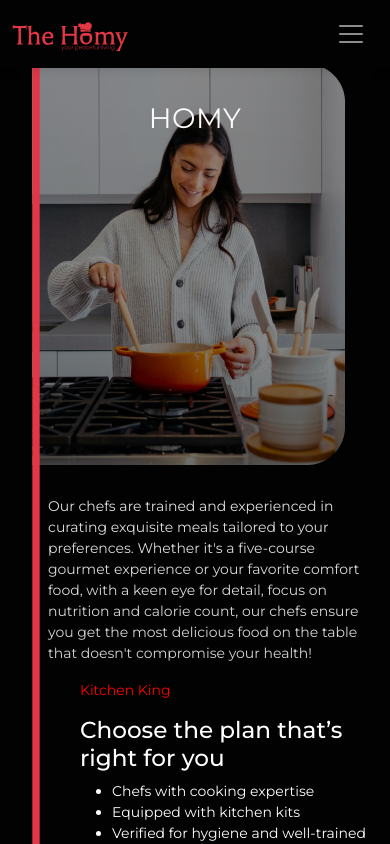
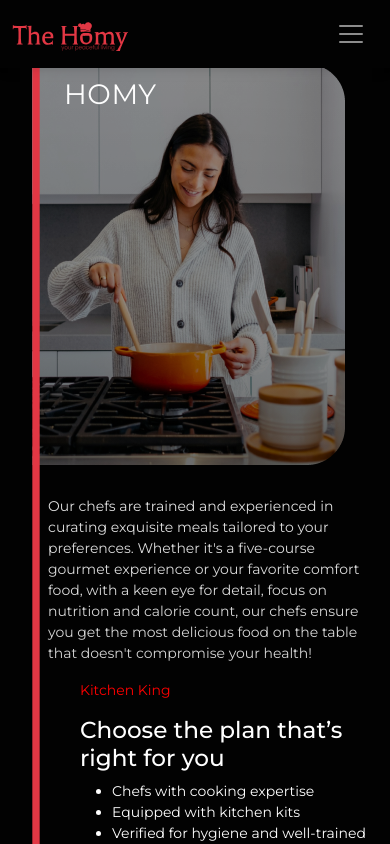
Before and after one commit to vanshika8750/The-Homy, a React (Vite) app: page /homy in a window 390 px wide. Shown: the top 844 px of the page. Built offline with nearby package versions, Linux system fonts and the light colour scheme.

Commit message:
minor changes

```diff
--- a/src/Pages/Homy/Homy.css
+++ b/src/Pages/Homy/Homy.css
@@ -231,6 +231,7 @@
 		flex-direction: column;
 	}
 	.KitchenKing-homyimg {
+		position: absolute;
 		top: 4rem;
 	}
 	.KitchenKing-homy-price-amount h3 {
@@ -245,14 +246,17 @@
 		margin-top: 2rem;
 	}
 	.KitchenKing-homy-Heading {
-		/* margin-left: 1rem; */
+		margin-left: 4rem;
+		width: auto;
+		/* justify-self:flex-start ; */
+		top: 5rem;
+		left: 0rem;
 		margin-top: 0rem;
 	}
 	.KitchenKing-homy-Heading h1 {
 		font-size: 28px;
 	}
-	.book-now-btnh
- {
+	.book-now-btnh {
 		margin-left: 0rem;
 		margin-bottom: 2rem;
 		margin-top: 2rem;
@@ -329,8 +333,8 @@
 		font-size: 18px;
 		left: 3rem;
 	}
-	.book-now-btnh
- {margin-left: 0rem;
+	.book-now-btnh {
+		margin-left: 0rem;
 		margin-bottom: 2rem;
 		margin-top: 2rem;
 	}
@@ -418,8 +422,8 @@
 		font-size: 18px;
 		left: 3rem;
 	}
-	.book-now-btnh
- {margin-left: 0rem;
+	.book-now-btnh {
+		margin-left: 0rem;
 		margin-bottom: 2rem;
 		margin-top: 2rem;
 	}
@@ -481,7 +485,7 @@
 	}
 	.KitchenKing-homyimg img {
 		width: 95%;
-		margin-top: -1.4rem;
+		margin-top: -1.5rem;
 		display: block;
 		margin-left: 0.6rem;
 	}
@@ -493,8 +497,8 @@
 		font-size: 18px;
 		left: 7rem;
 	}
-	.book-now-btnh
- {margin-left: 0rem;
+	.book-now-btnh {
+		margin-left: 0rem;
 		margin-bottom: 2rem;
 		margin-top: 2rem;
 	}
--- a/src/Pages/HomyPro/HomyPro.css
+++ b/src/Pages/HomyPro/HomyPro.css
@@ -239,6 +239,7 @@
 	}
 	.KitchenKing-homypro-Heading {
 		width: auto;
+		justify-self:flex-start ;
 		top: 5rem;
 		left: 0rem;
 	}
--- a/src/Pages/HomyProMax/HomyProMax.css
+++ b/src/Pages/HomyProMax/HomyProMax.css
@@ -47,8 +47,8 @@
 .KitchenKing-homypromax-Heading h1 {
 	color: #fff;
 	font-family: Montserrat;
-	font-size: 40px;
-	margin-left: 2rem;
+	font-size: 48px;
+	/* margin-left: 2rem; */
 	font-style: normal;
 	font-weight: 400;
 	line-height: 100%; /* 69.36px */
```
Lines whose indentation alone changed are shown as unchanged.
